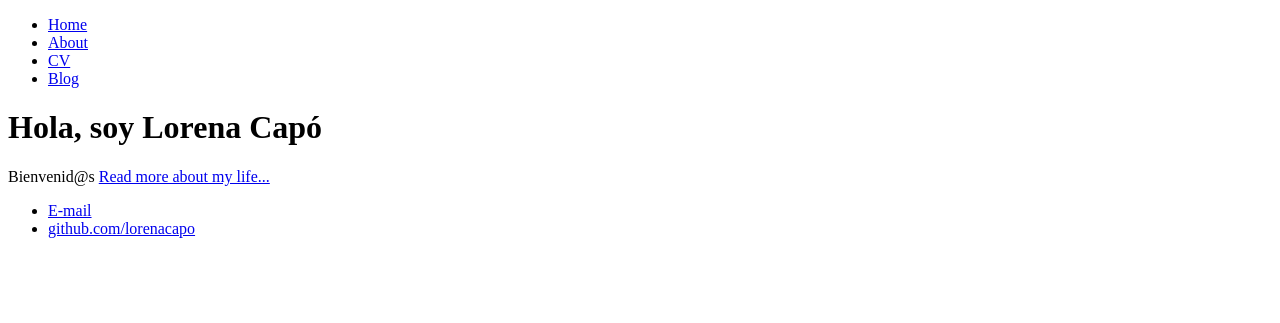
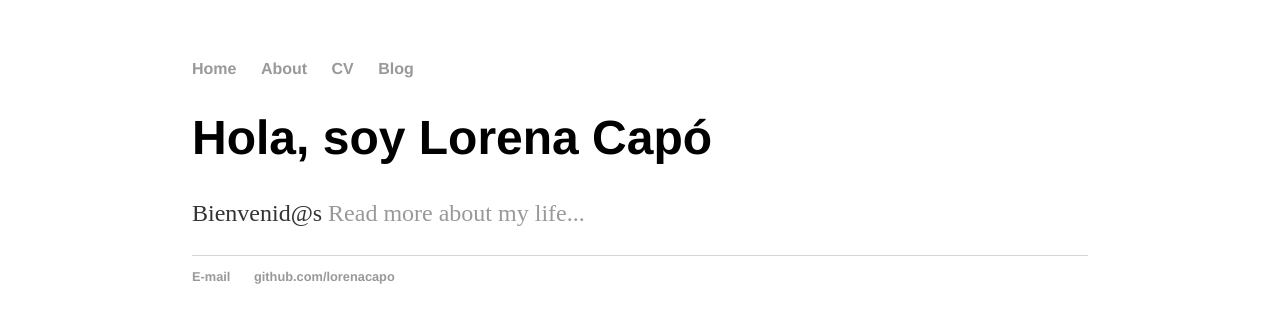
Before and after one commit to LorenaCapo/lorenacapo.github.io, a Jekyll site: the page index.html, which Jekyll copies as it is, in a window 1280 px wide. Shown: the top 323 px of the page. Built offline with Jekyll 4.4.1, drawn with Linux system fonts in a browser that asks for light colours; Markdown is read by kramdown in place of the engine named in the settings.

Commit message:
Update index.html

```diff
--- a/index.html
+++ b/index.html
@@ -2,7 +2,7 @@
 <html>
 	<head>
 		<title>Lorena Capó</title>
-		<link rel="stylesheet" type="text/css" href="/acss/main.css" />
+		<link rel="stylesheet" type="text/css" href="css/main.css" />
 	</head>
 	<body>
 		<nav>
```
